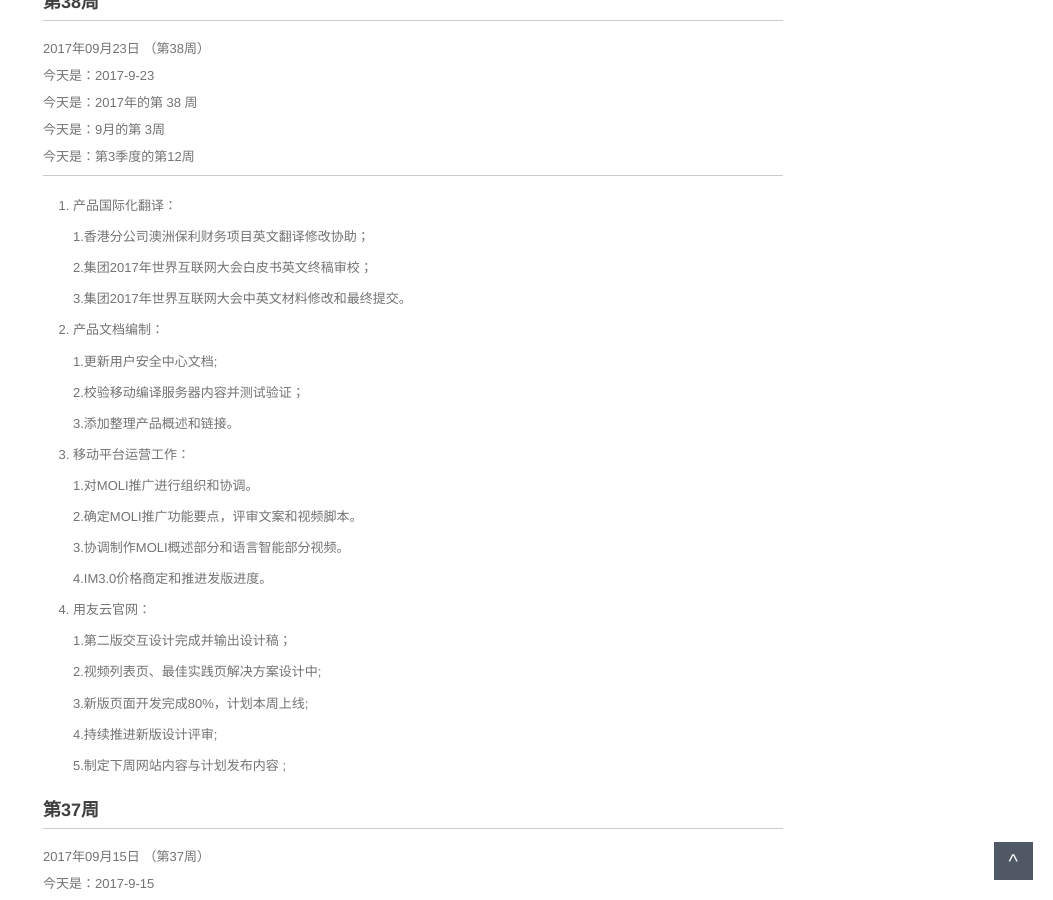
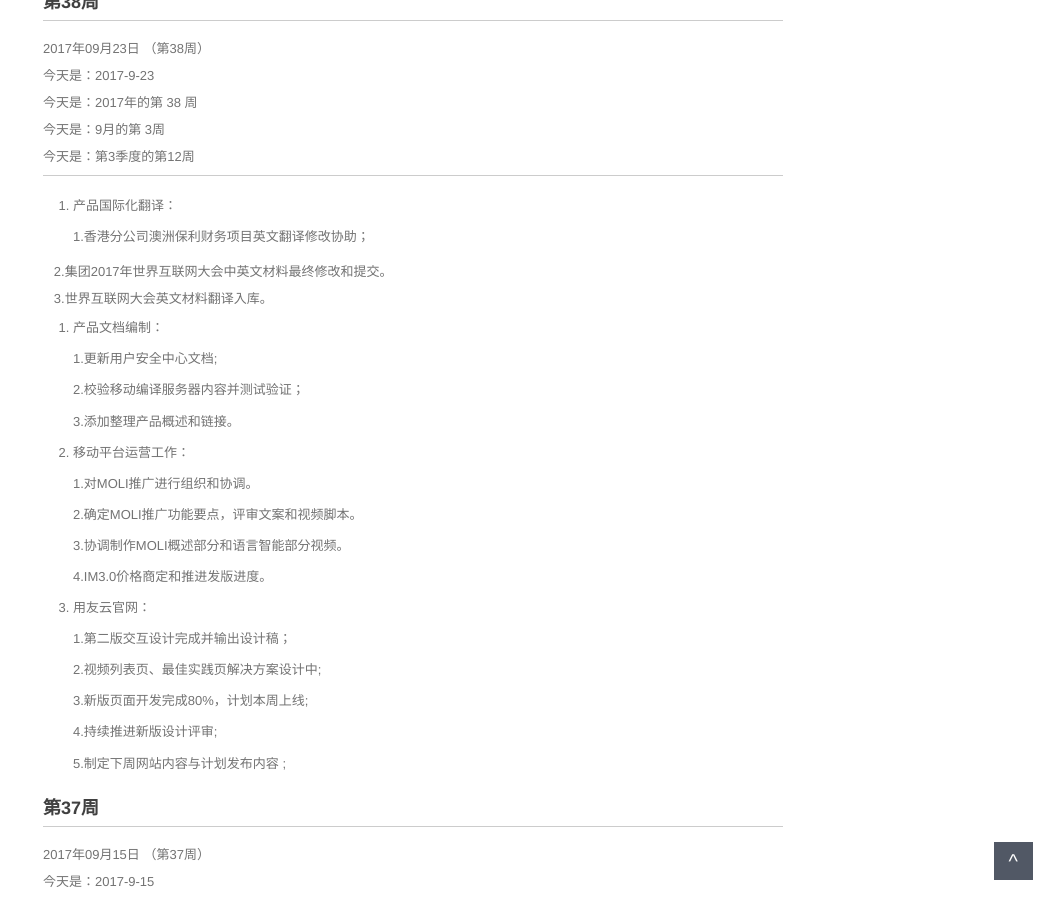
Before and after one commit to walllFlower/blog, a Jekyll site: the page built from _posts/2017-06-22-day_report_cxz.md, in a window 1280 px wide and 900 px high, scrolled down 341 px. Shown: the whole window, without its empty margins (227-1280 px from the left). Built offline with Jekyll 4.4.1, drawn with Linux system fonts in a browser that asks for light colours; comment, search, counter and statistics services are not loaded.

Commit message:
Update 2017-06-22-day_report_cxz.md

```diff
--- a/_posts/2017-06-22-day_report_cxz.md
+++ b/_posts/2017-06-22-day_report_cxz.md
@@ -27,9 +27,9 @@ categories: 日报
 
     1.香港分公司澳洲保利财务项目英文翻译修改协助；
 
-    2.集团2017年世界互联网大会白皮书英文终稿审校；
+    2.集团2017年世界互联网大会中英文材料最终修改和提交。
 
-    3.集团2017年世界互联网大会中英文材料修改和最终提交。
+    3.世界互联网大会英文材料翻译入库。
 
 2. 产品文档编制：
 
```
